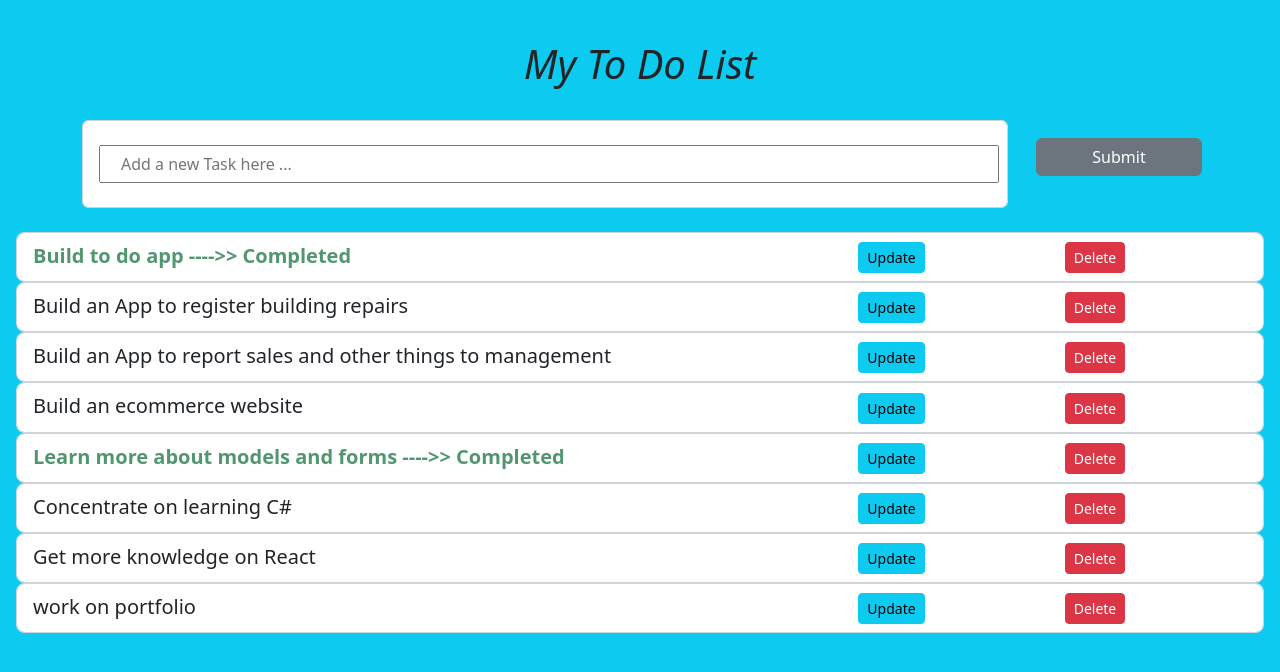
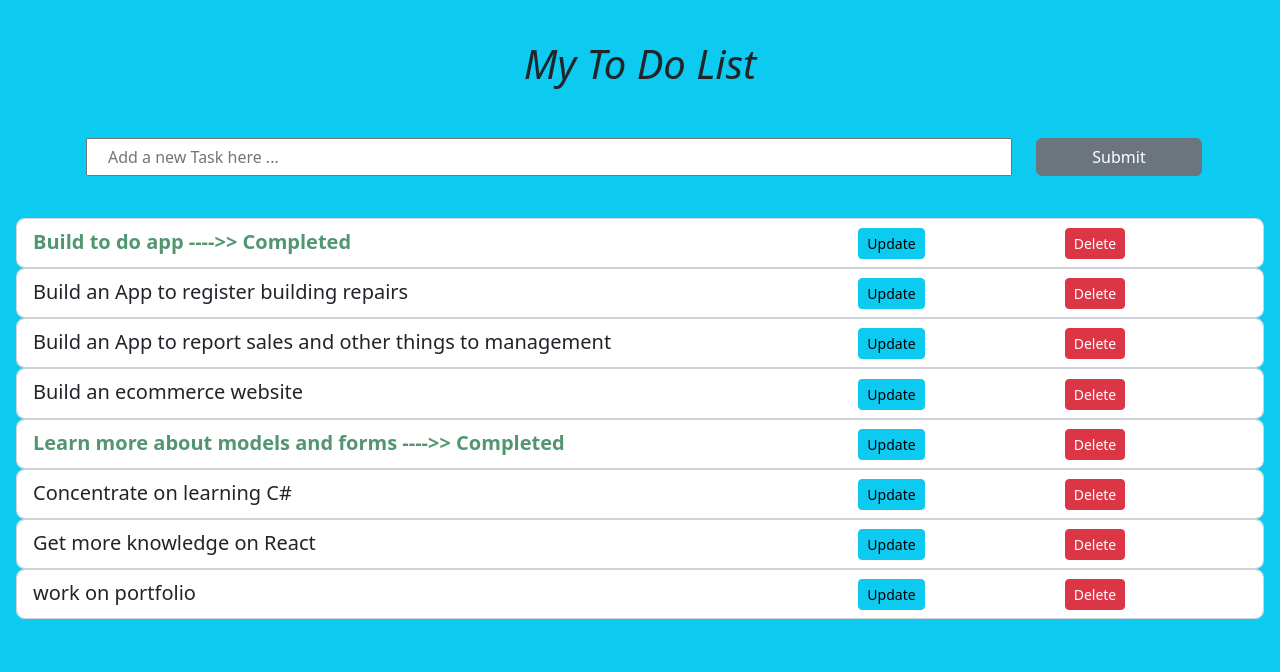
Before and after one commit to billyseel/todo, a Django app: page / in a window 1280 px wide. Shown: the top 672 px of the page. Run offline with Django 4.2, Linux system fonts and the light colour scheme; data comes from the database, SQL or seed files in the repository; some libraries are stand-ins or nearby versions.

Commit message:
Add code

```diff
--- a/app1/templates/index.html
+++ b/app1/templates/index.html
@@ -27,9 +27,9 @@
     </div>
     <br>
     <div class="container text-center">
-        <div class="row justify-content-md-center">
-            <div class="col-lg-10">
-                <div class="form-control">
+        <div class="row">
+            <div class="col col-lg-10">
+                <div>
                     <form method="POST" action="">
                         {% csrf_token %}
                         {{form.title}}
```
